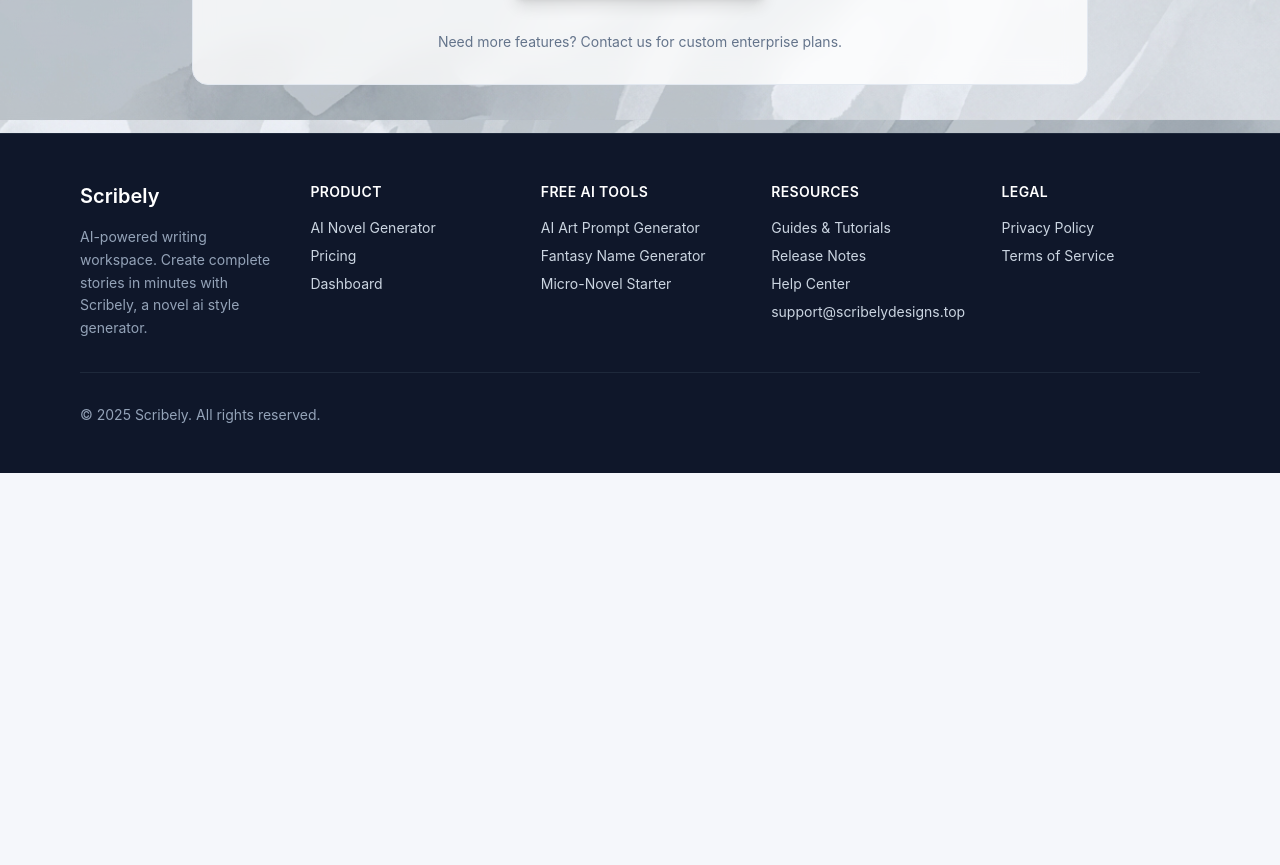
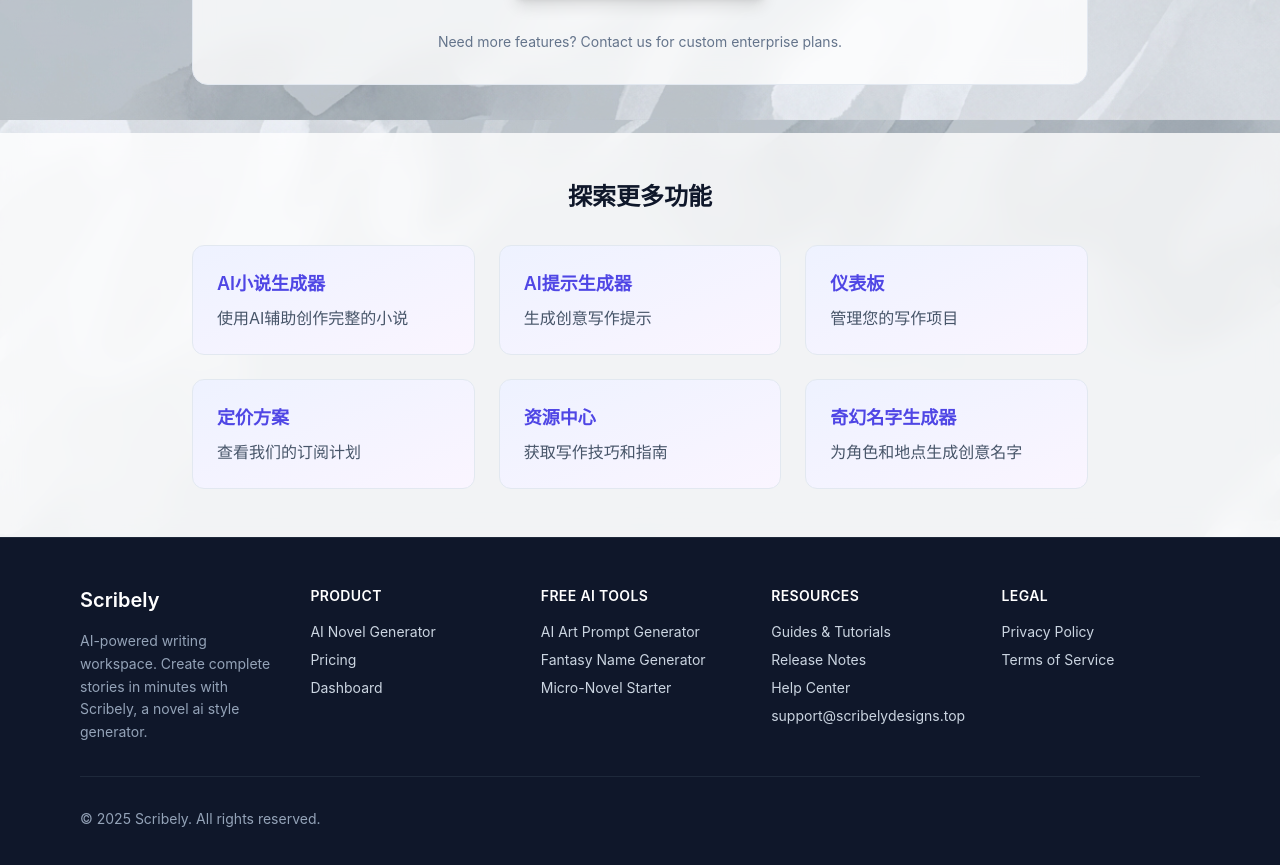
Before and after one commit to oogwaaay/novel-ai-platform, a React (Vite) app: page / in a window 1280 px wide. Shown: the part 1480-2345 px from the top of the page. Before the commit the page ends 1953 px from the top, so only its background shows below. Built offline with nearby package versions, Linux system fonts and the light colour scheme; no server answers.

Commit message:
修复了一些已知问题

```diff
--- a/src/components/SEO.tsx
+++ b/src/components/SEO.tsx
@@ -28,7 +28,12 @@
   modifiedTime
 }: SEOProps) {
   const location = useLocation();
-  const fullUrl = `${SITE_URL}${location.pathname}`;
+
+  // 确保canonical URL不包含查询参数和尾部问号
+  // 移除任何位置的问号和查询参数
+  const cleanPathname = location.pathname.replace(/\?$/, '');
+  // 确保不包含任何查询参数，只使用纯路径
+  const fullUrl = `${SITE_URL}${cleanPathname}`;
 
   useEffect(() => {
     // Update document title
--- a/src/pages/Home.tsx
+++ b/src/pages/Home.tsx
@@ -77,6 +77,62 @@
 
       <StoryStarterHero />
 
+      {/* 添加相关链接区块，解决dead end问题 */}
+      <section className="py-12 px-4 bg-white/80 dark:bg-slate-800/90 backdrop-blur-md">
+        <div className="max-w-4xl mx-auto">
+          <h2 className="text-2xl font-bold text-center mb-8 text-slate-900 dark:text-white">探索更多功能</h2>
+          <div className="grid grid-cols-1 sm:grid-cols-2 md:grid-cols-3 gap-6">
+            <a
+              href="/generator"
+              className="block p-6 bg-gradient-to-br from-indigo-50 to-purple-50 dark:from-slate-800 dark:to-slate-900 rounded-xl border border-slate-200 dark:border-slate-700 hover:shadow-md transition-all"
+            >
+              <h3 className="text-lg font-semibold mb-2 text-indigo-600 dark:text-indigo-400">AI小说生成器</h3>
+              <p className="text-slate-600 dark:text-slate-300">使用AI辅助创作完整的小说</p>
+            </a>
+
+            <a
+              href="/ai-prompt-generator"
+              className="block p-6 bg-gradient-to-br from-indigo-50 to-purple-50 dark:from-slate-800 dark:to-slate-900 rounded-xl border border-slate-200 dark:border-slate-700 hover:shadow-md transition-all"
+            >
+              <h3 className="text-lg font-semibold mb-2 text-indigo-600 dark:text-indigo-400">AI提示生成器</h3>
+              <p className="text-slate-600 dark:text-slate-300">生成创意写作提示</p>
+            </a>
+
+            <a
+              href="/dashboard"
+              className="block p-6 bg-gradient-to-br from-indigo-50 to-purple-50 dark:from-slate-800 dark:to-slate-900 rounded-xl border border-slate-200 dark:border-slate-700 hover:shadow-md transition-all"
+            >
+              <h3 className="text-lg font-semibold mb-2 text-indigo-600 dark:text-indigo-400">仪表板</h3>
+              <p className="text-slate-600 dark:text-slate-300">管理您的写作项目</p>
+            </a>
+
+            <a
+              href="/pricing"
+              className="block p-6 bg-gradient-to-br from-indigo-50 to-purple-50 dark:from-slate-800 dark:to-slate-900 rounded-xl border border-slate-200 dark:border-slate-700 hover:shadow-md transition-all"
+            >
+              <h3 className="text-lg font-semibold mb-2 text-indigo-600 dark:text-indigo-400">定价方案</h3>
+              <p className="text-slate-600 dark:text-slate-300">查看我们的订阅计划</p>
+            </a>
+
+            <a
+              href="/resources"
+              className="block p-6 bg-gradient-to-br from-indigo-50 to-purple-50 dark:from-slate-800 dark:to-slate-900 rounded-xl border border-slate-200 dark:border-slate-700 hover:shadow-md transition-all"
+            >
+              <h3 className="text-lg font-semibold mb-2 text-indigo-600 dark:text-indigo-400">资源中心</h3>
+              <p className="text-slate-600 dark:text-slate-300">获取写作技巧和指南</p>
+            </a>
+
+            <a
+              href="/tools/fantasy-name-generator"
+              className="block p-6 bg-gradient-to-br from-indigo-50 to-purple-50 dark:from-slate-800 dark:to-slate-900 rounded-xl border border-slate-200 dark:border-slate-700 hover:shadow-md transition-all"
+            >
+              <h3 className="text-lg font-semibold mb-2 text-indigo-600 dark:text-indigo-400">奇幻名字生成器</h3>
+              <p className="text-slate-600 dark:text-slate-300">为角色和地点生成创意名字</p>
+            </a>
+          </div>
+        </div>
+      </section>
+
       <ImportDraftDialog
         isOpen={showImportDialog}
         onClose={() => setShowImportDialog(false)}
```
